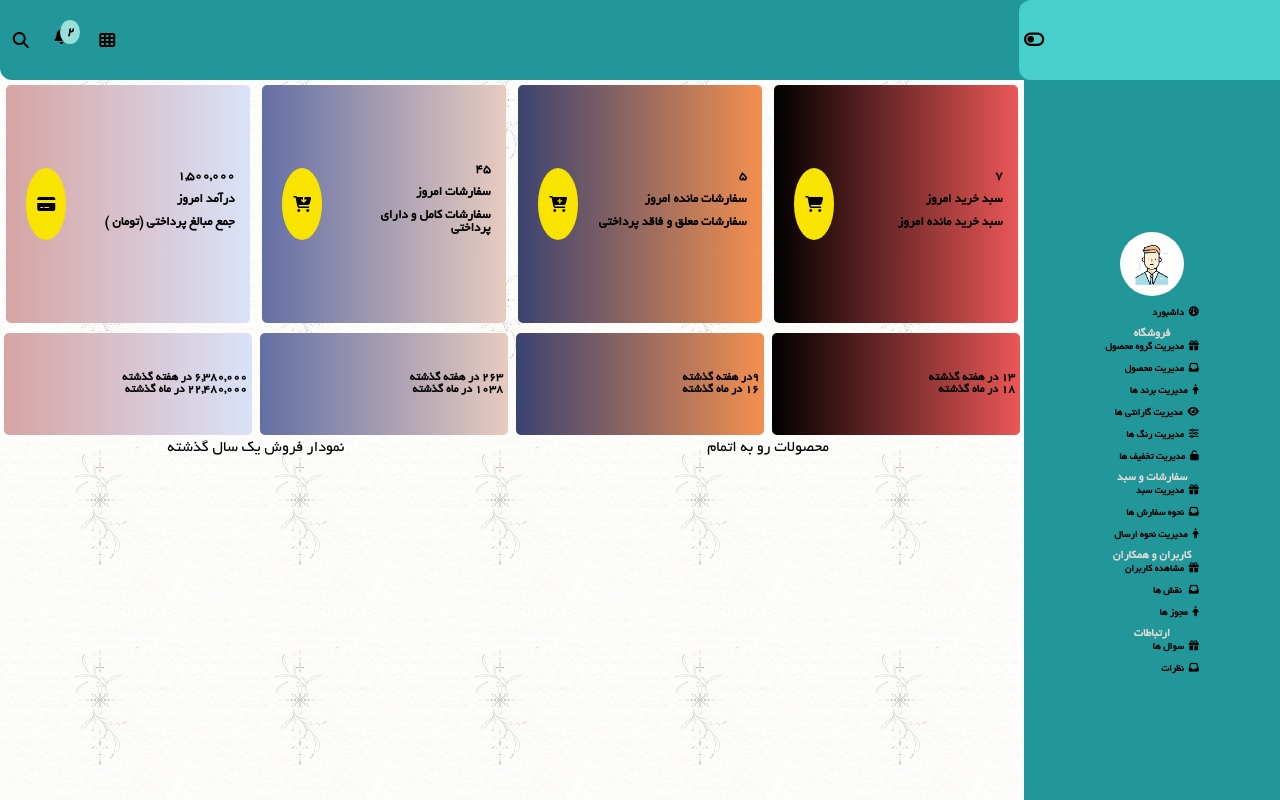
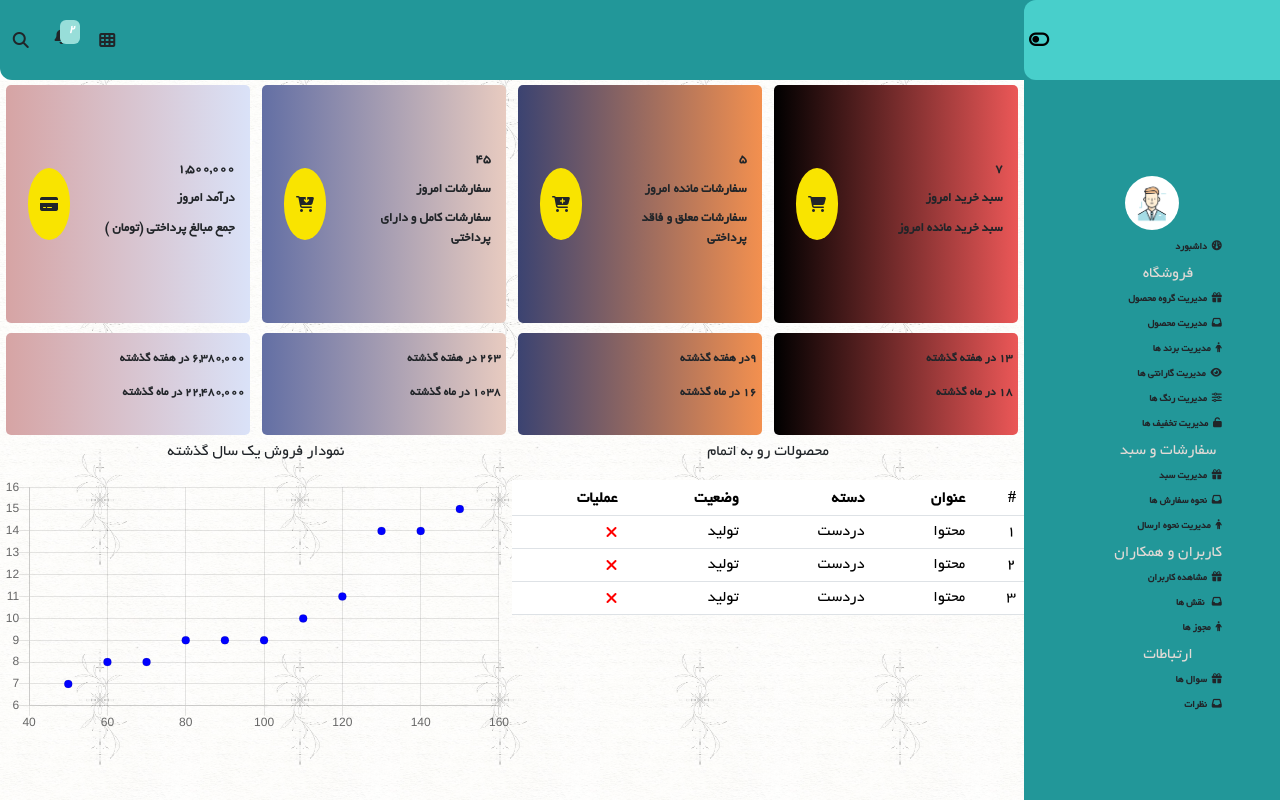
Before and after one commit to pami3/FinalProject-CssHtml, a plain HTML site: page index.html in a window 1280 px wide. Drawn offline with nearby package versions, Linux system fonts and the light colour scheme.

Commit message:
some modification

```diff
--- a/index.html
+++ b/index.html
@@ -4,12 +4,17 @@
     <meta name="viewport" content="width=device-width, initial-scale=1.0">
     <link rel="stylesheet" href="./style.css">
     <link rel="stylesheet" href="https://cdnjs.cloudflare.com/ajax/libs/font-awesome/6.6.0/css/all.min.css" integrity="sha512-Kc323vGBEqzTmouAECnVceyQqyqdsSiqLQISBL29aUW4U/M7pSPA/gEUZQqv1cwx4OnYxTxve5UMg5GT6L4JJg==" crossorigin="anonymous" referrerpolicy="no-referrer" />
+    <link href="https://cdn.jsdelivr.net/npm/bootstrap@5.3.3/dist/css/bootstrap.min.css" rel="stylesheet" integrity="sha384-QWTKZyjpPEjISv5WaRU9OFeRpok6YctnYmDr5pNlyT2bRjXh0JMhjY6hW+ALEwIH" crossorigin="anonymous">
+    <script src="https://cdn.jsdelivr.net/npm/bootstrap@5.3.3/dist/js/bootstrap.bundle.min.js" integrity="sha384-YvpcrYf0tY3lHB60NNkmXc5s9fDVZLESaAA55NDzOxhy9GkcIdslK1eN7N6jIeHz" crossorigin="anonymous"></script>
     <title>پنل مدیریتی </title>
 
 </head>
 <body>
+
+
+
 <!-- main container -->
-<div class="container">
+<div class="MY_container">
   <!-- nav-bar -->
     <nav class="nav_bar">
       <!-- nav_left_container -->
@@ -37,22 +42,22 @@
           <img src="./assets/photo/prof.png" alt="profile-pic">
         <ul>
           <li><i class="fa fa-dashboard"></i><span>داشبورد</span></li>
-          <h3>فروشگاه </h3>
+          <h6>فروشگاه </h6>
           <li><i class="fa fa-gift"></i><span>مدیریت گروه محصول</span></li>
           <li><i class="fa fa-inbox"></i><span>مدیریت محصول</span></li>
           <li><i class="fa fa-male"></i><span>مدیریت برند ها </span></li>
           <li><i class="fa fa-eye"></i><span>مدیریت گارانتی ها </span></li>
           <li><i class="fa fa-sliders"></i><span>مدیریت رنگ ها </span></li>
           <li><i class="fa fa-unlock"></i><span>مدیریت تخفیف ها </span></li>
-          <h3>سفارشات و سبد  </h3>
+          <h6>سفارشات و سبد  </h6>
           <li><i class="fa fa-gift"></i><span>مدیریت سبد</span></li>
           <li><i class="fa fa-inbox"></i><span>نحوه سفارش ها </span></li>
           <li><i class="fa fa-male"></i><span>مدیریت نحوه ارسال  </span></li>
-          <h3>کاربران و همکاران  </h3>
+          <h6>کاربران و همکاران  </h6>
           <li><i class="fa fa-gift"></i><span>مشاهده کاربران  </span></li>
           <li><i class="fa fa-inbox"></i><span> نقش ها </span></li>
           <li><i class="fa fa-male"></i><span>مجوز ها  </span></li>
-          <h3>ارتباطات  </h3>
+          <h6>ارتباطات  </h6>
           <li><i class="fa fa-gift"></i><span>سوال ها </span></li>
           <li><i class="fa fa-inbox"></i><span>نظرات </span></li>
 
@@ -139,10 +144,45 @@
     <div class="bottom-content">
       <div class="botton-content-right">
         <p>محصولات رو به اتمام </p>
-        <table></table>
+        <table class="table">
+          <thead>
+            <tr>
+              <th scope="col">#</th>
+              <th scope="col">عنوان</th>
+              <th scope="col">دسته</th>
+              <th scope="col">وضعیت</th>
+              <th scope="col">عملیات</th>
+            </tr>
+          </thead>
+          <tbody>
+            <tr >
+              <td >1</td>
+              <td>محتوا</td>
+              <td>دردست</td>
+              <td>تولید</td>
+              <td ><div  class="fa fa-close" style="color: red;"></div></td>
+            </tr>
+            <tr >
+              <td >2</td>
+              <td>محتوا</td>
+              <td>دردست</td>
+              <td>تولید</td>
+              <td ><div  class="fa fa-close" style="color: red;"></div></td>
+            </tr>
+            <tr >
+              <td>3</td>
+              <td>محتوا</td>
+              <td>دردست</td>
+              <td>تولید</td>
+              <td ><div  class="fa fa-close" style="color: red;;"></div></td>
+            </tr>
+
+          </tbody>
+        </table>
       </div>
       <div class="botton-content-left">
         <p>نمودار فروش یک سال گذشته </p>
+        <canvas id="myChart" style="width:100%;max-width:700px"></canvas>
 
       </div>
 
@@ -167,5 +207,45 @@
 
 <script src="./main.js"></script>
 <script src="https://cdnjs.cloudflare.com/ajax/libs/bootstrap/5.3.3/js/bootstrap.min.js" integrity="sha512-ykZ1QQr0Jy/4ZkvKuqWn4iF3lqPZyij9iRv6sGqLRdTPkY69YX6+7wvVGmsdBbiIfN/8OdsI7HABjvEok6ZopQ==" crossorigin="anonymous" referrerpolicy="no-referrer"></script>
+<script src="https://cdnjs.cloudflare.com/ajax/libs/bootstrap/5.3.3/js/bootstrap.min.js" integrity="sha512-ykZ1QQr0Jy/4ZkvKuqWn4iF3lqPZyij9iRv6sGqLRdTPkY69YX6+7wvVGmsdBbiIfN/8OdsI7HABjvEok6ZopQ==" crossorigin="anonymous" referrerpolicy="no-referrer"></script>
+<script
+src="https://cdnjs.cloudflare.com/ajax/libs/Chart.js/2.9.4/Chart.js">
+
+</script>
+<script>
+  var xyValues = [
+    {x:50, y:7},
+    {x:60, y:8},
+    {x:70, y:8},
+    {x:80, y:9},
+    {x:90, y:9},
+    {x:100, y:9},
+    {x:110, y:10},
+    {x:120, y:11},
+    {x:130, y:14},
+    {x:140, y:14},
+    {x:150, y:15}
+  ];
+
+  new Chart("myChart", {
+    type: "scatter",
+    data: {
+      datasets: [{
+        pointRadius: 4,
+        pointBackgroundColor: "rgb(0,0,255)",
+        data: xyValues
+      }]
+    },
+    options: {
+      legend: {display: false},
+      scales: {
+        xAxes: [{ticks: {min: 40, max:160}}],
+        yAxes: [{ticks: {min: 6, max:16}}],
+      }
+    }
+  });
+  </script>
+
+
 </body>
 </html>
--- a/main.js
+++ b/main.js
@@ -0,0 +1,29 @@
+ const toggleButten = document.getElementById('toggle');
+ const sideBar=document.querySelector('.side-bar');
+ const content=document.querySelector('.content');
+ const sideBarSpan=document.querySelector('.side_bar_container span');
+ const sideBarHeader=document.querySelector('.side_bar_container h6');
+
+ let toggleFlag = true;
+ toggleButten.addEventListener('click',()=>{
+if(toggleFlag){
+
+    toggleButten.classList.remove('.fa-toggle-off');
+    toggleButten.classList="fa fa-toggle-on";
+    sideBar.style.width="5%";
+    content.style.width="95%";
+    toggleFlag= false;
+}else{
+
+    toggleButten.classList.remove('.fa-toggle-on');
+    toggleButten.classList="fa fa-toggle-off";
+    sideBar.style.width="20%";
+    content.style.width="80%";
+    toggleFlag = true;
+}
+
+
+
+
+
+ });
--- a/style.css
+++ b/style.css
@@ -16,7 +16,7 @@ body{
 
 }
 
-.container{
+.MY_container{
     width: 100%;
     height: 100%;
 }
@@ -85,6 +85,7 @@ body{
     /* padding: 5px; */
     font-weight: bold;
     font-size: large;
+    transition: all 0.3s;
 
 
 }
@@ -99,6 +100,7 @@ body{
     border-radius: 12px 12px 0 0;
     flex-direction: column;
     direction: rtl;
+    transition: all 0.3s;
 
 }
 .content::after{
@@ -128,6 +130,8 @@ body{
     flex-direction: column;
     align-items: center;
     overflow-x: auto;
+    /* scrollbar-width: none; */
+    /* -mz-scrollbar-width:none; */
 
 }
 .side_bar_container img{
@@ -141,7 +145,7 @@ body{
 .side_bar_container ul li{
     margin-bottom: 10px;
 }
-.side_bar_container ul h3 {
+.side_bar_container ul h6 {
     color: #E2DAD6;
     text-align: center;
 }
```
Also changed, not shown: assets/photo/d89763d0-8913-11ee-a991-7577072a286d (1).jpg (added), assets/photo/d89763d0-8913-11ee-a991-7577072a286d.jpg (added), assets/photo/شهریور-102.jpg (added).
